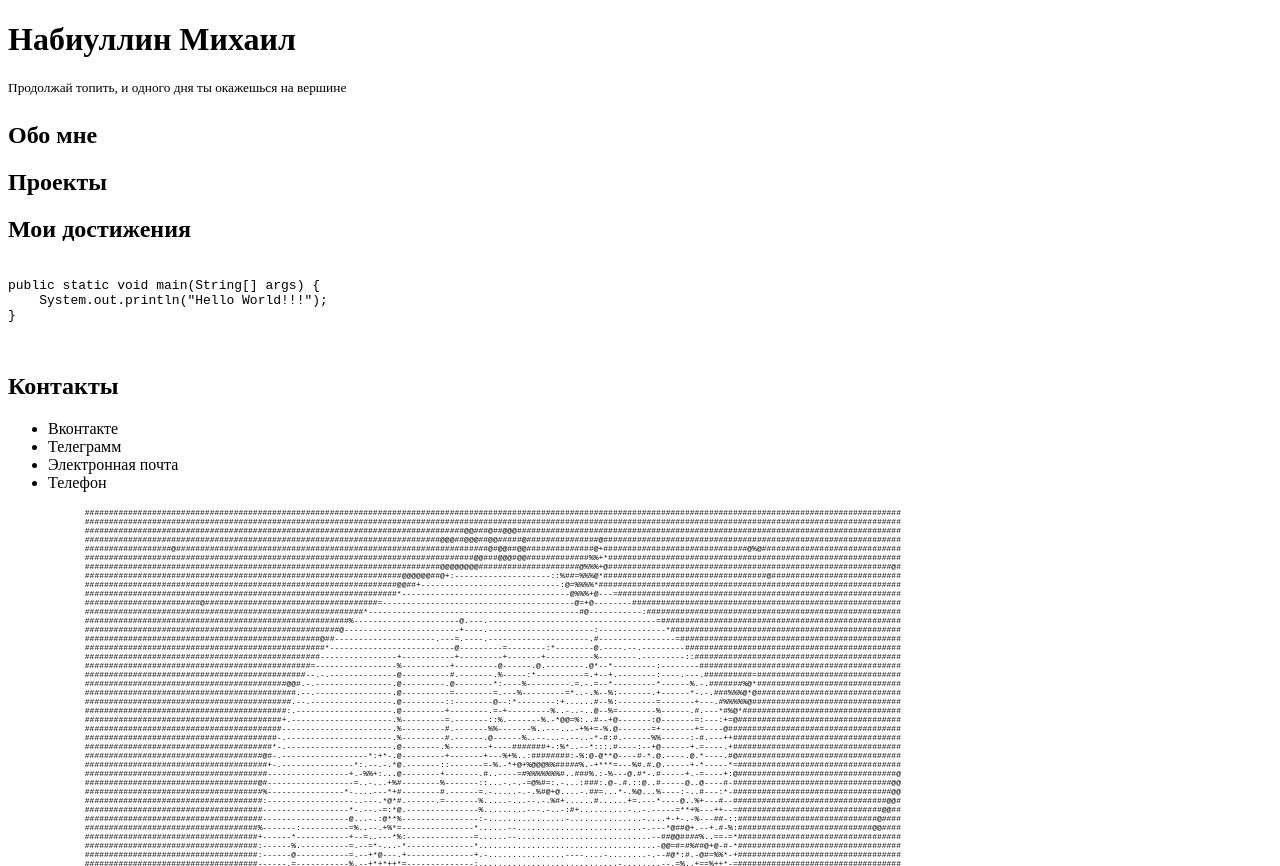
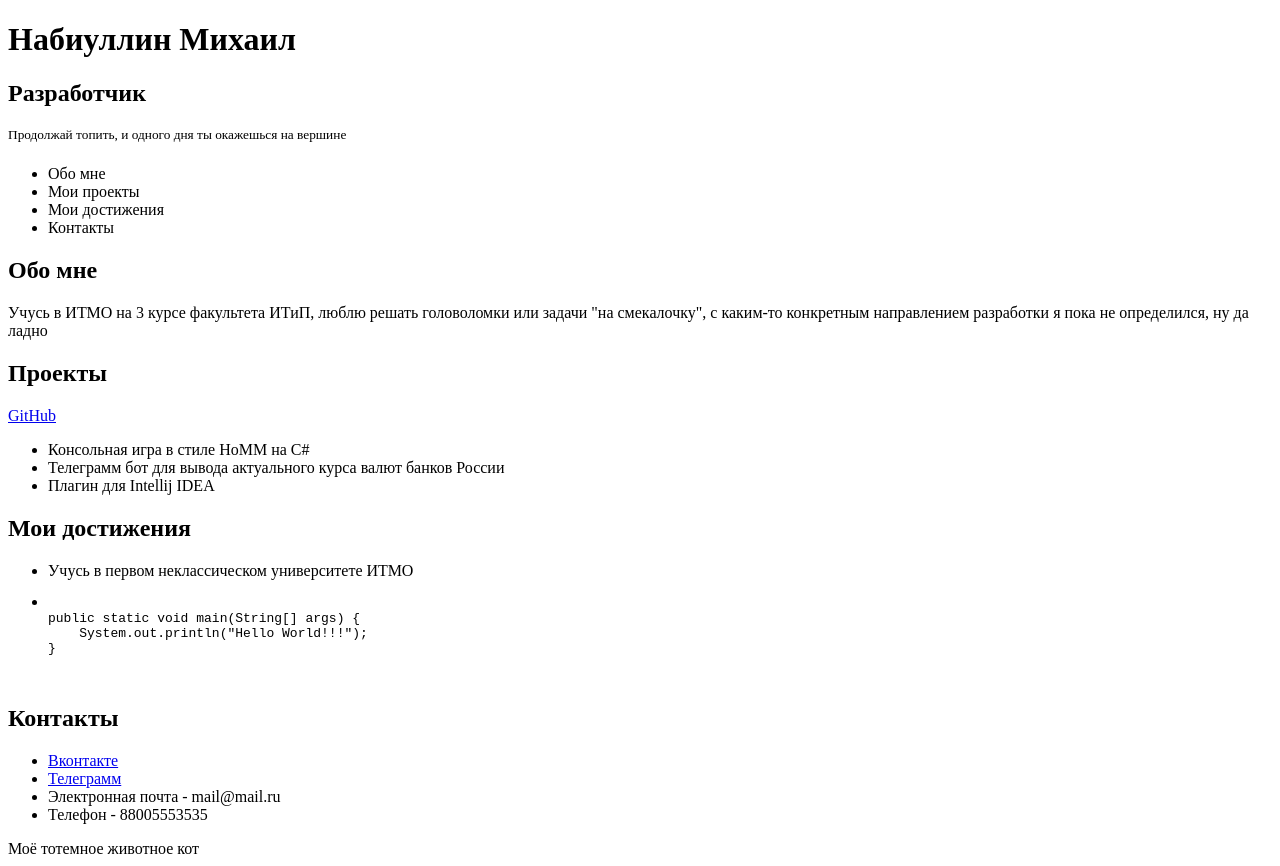
Before and after one commit to MixailN/WebCV, a plain HTML site: page index.html in a window 1280 px wide. Shown: the top 866 px of the page. Drawn offline with Linux system fonts and the light colour scheme.

Commit message:
Finished main part of site, added макет.png

```diff
--- a/index.html
+++ b/index.html
@@ -9,37 +9,59 @@
 <body>
     <header>
             <h1>Набиуллин Михаил</h1>
+            <h2>Разработчик</h2>
             <sup>Продолжай топить, и одного дня ты окажешься на вершине</sup>
-            <nav></nav>
+            <nav>
+                <ul>
+                    <li>Обо мне</li>
+                    <li>Мои проекты</li>
+                    <li>Мои достижения</li>
+                    <li>Контакты</li>
+                </ul>
+            </nav>
     </header>
     <main>
             <section class = "about">
                 <h2>Обо мне</h2>
+                <p>Учусь в ИТМО на 3 курсе факультета ИТиП, люблю решать головоломки или задачи "на смекалочку",
+            с каким-то конкретным направлением разработки я пока не определился, ну да ладно</p>
             </section>
             <section class = "projects">
                 <h2>Проекты</h2>
+                <a href="https://github.com/MixailN">GitHub</a>
+                <ul>
+                    <li>Консольная игра в стиле HoMM на C#</li>
+                    <li>Телеграмм бот для вывода актуального курса валют банков России</li>
+                    <li>Плагин для Intellij IDEA</li>
+                </ul>
             </section>
             <section class = "achievments">
                 <h2>Мои достижения</h2>
-                <pre>
-                    <code>
+                <ul>
+                    <li>Учусь в первом неклассическом университете ИТМО</li>
+                    <li>
+                        <pre>
+                            <code>
 public static void main(String[] args) {
     System.out.println("Hello World!!!");
 }
-                    </code>
-                </pre>
+                            </code>
+                        </pre>
+                </li>
+                </ul>
             </section>
     </main>
     <footer>
             <section class="contacts">
                 <h2>Контакты</h2>
                 <ul>
-                    <li>Вконтакте</li>
-                    <li>Телеграмм</li>
-                    <li>Электронная почта</li>
-                    <li>Телефон</li>
+                    <li><a href="https://vk.com/id255173657">Вконтакте</a></li>
+                    <li><a href="https://t.me/zero_three003">Телеграмм</a></li>
+                    <li>Электронная почта - mail@mail.ru</li>
+                    <li>Телефон - 88005553535</li>
                 </ul>
             </section>
+            <p>Моё тотемное животное кот</p>
             <pre class="image">
                 ##########################################################################################################################################################################
                 ##########################################################################################################################################################################
@@ -147,6 +169,7 @@ public static void main(String[] args) {
                 ##########@@@@#=%%%%%%%%%%%%%%%@%%%%%%%%%%%%%=#%%%%#=%%%%%%%=+#=%%%%====%%%%%%%%%%%%%%%%=#-:@=@%%%=%%%=%%%=%%%%%%%%%%%%%%%%%%%%%%%%%%%%%%%%%=%%%=%=@%%#@@%=%%%@@@@@@@@@@%%
 
             </pre>
+            <p>но это не кот</p>
     </footer>
 </body>
 </html>
```
Also changed, not shown: макет.png (added).
